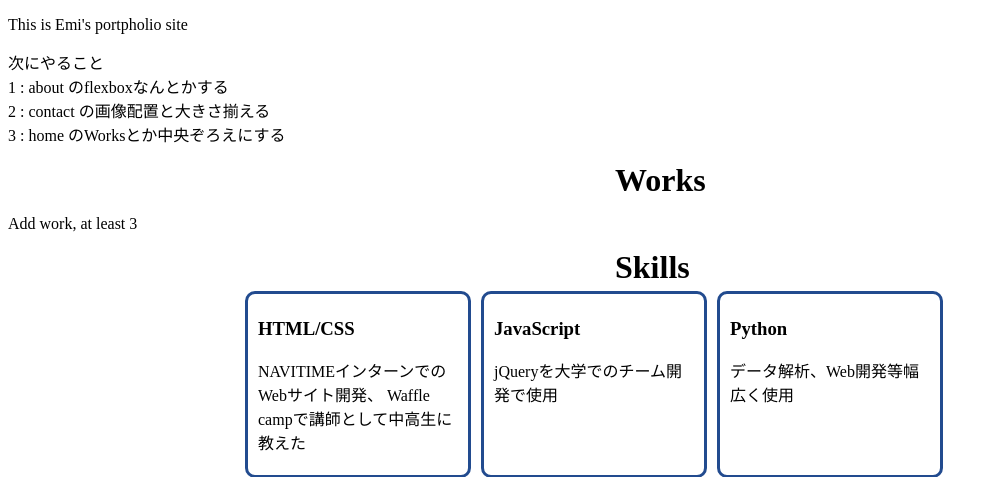
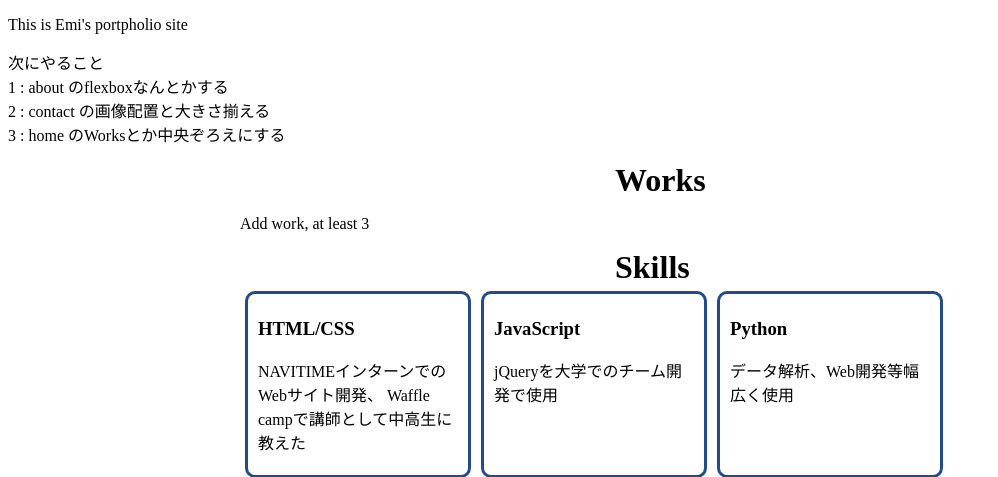
Before and after one commit to Emi-Bassy/Portpholio, a Django app: page / in a window 1280 px wide. Shown: the part 68-545 px from the top of the page, without its empty margins (0-998 px from the left). Run offline with Django 4.2, Linux system fonts and the light colour scheme.

Commit message:
add work's css

```diff
--- a/web/static/css/index.css
+++ b/web/static/css/index.css
@@ -23,6 +23,21 @@ h1 {
   width: 50px;
   margin: 0 auto;
 }
+/* 作品欄 */
+.work_container {
+  display: flex;
+  flex-wrap: wrap;
+  width: 800px;
+  margin: auto;
+}
+.work_item {
+  margin: 10px;
+  padding: 5px 10px;
+  border: solid;
+  border-radius: 10px;
+  border-color: #224B8F;
+  width: 1000px;
+}
 
 /* スキル欄 */
 .skill_container {
```
